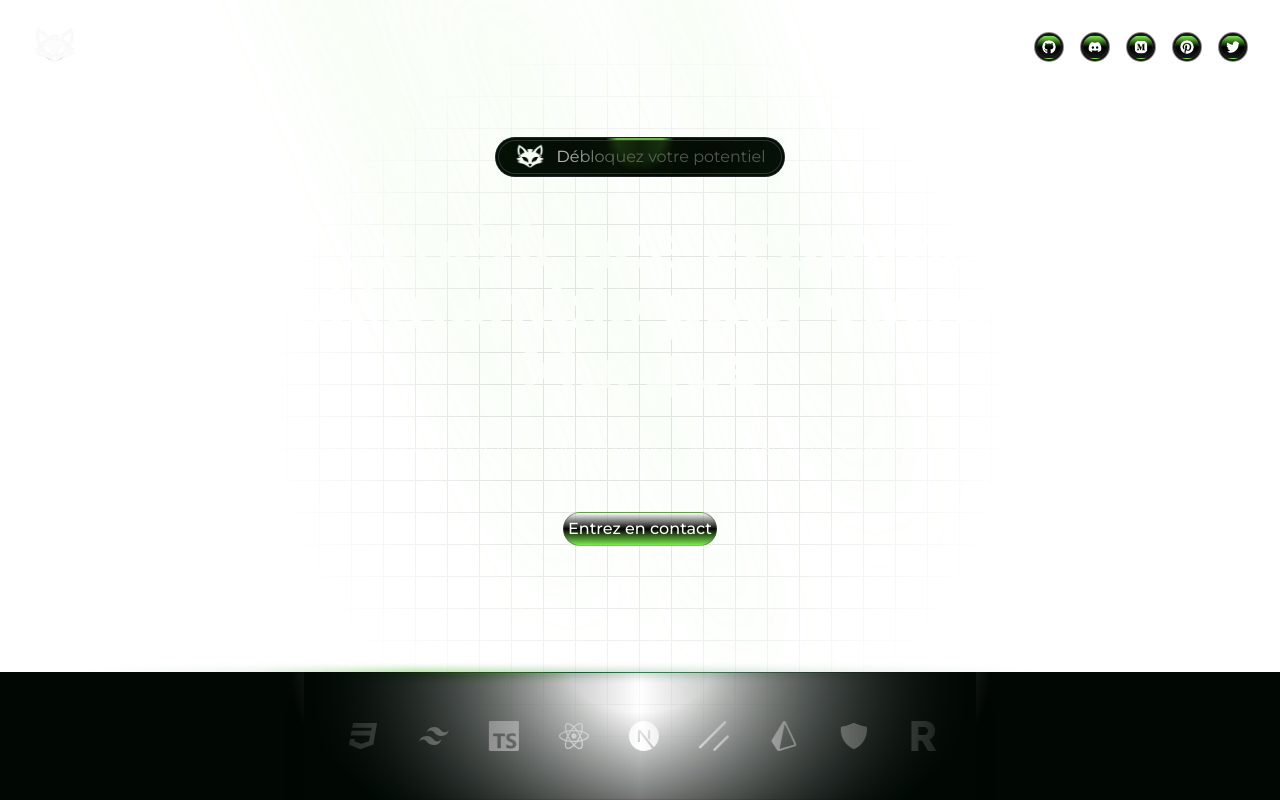
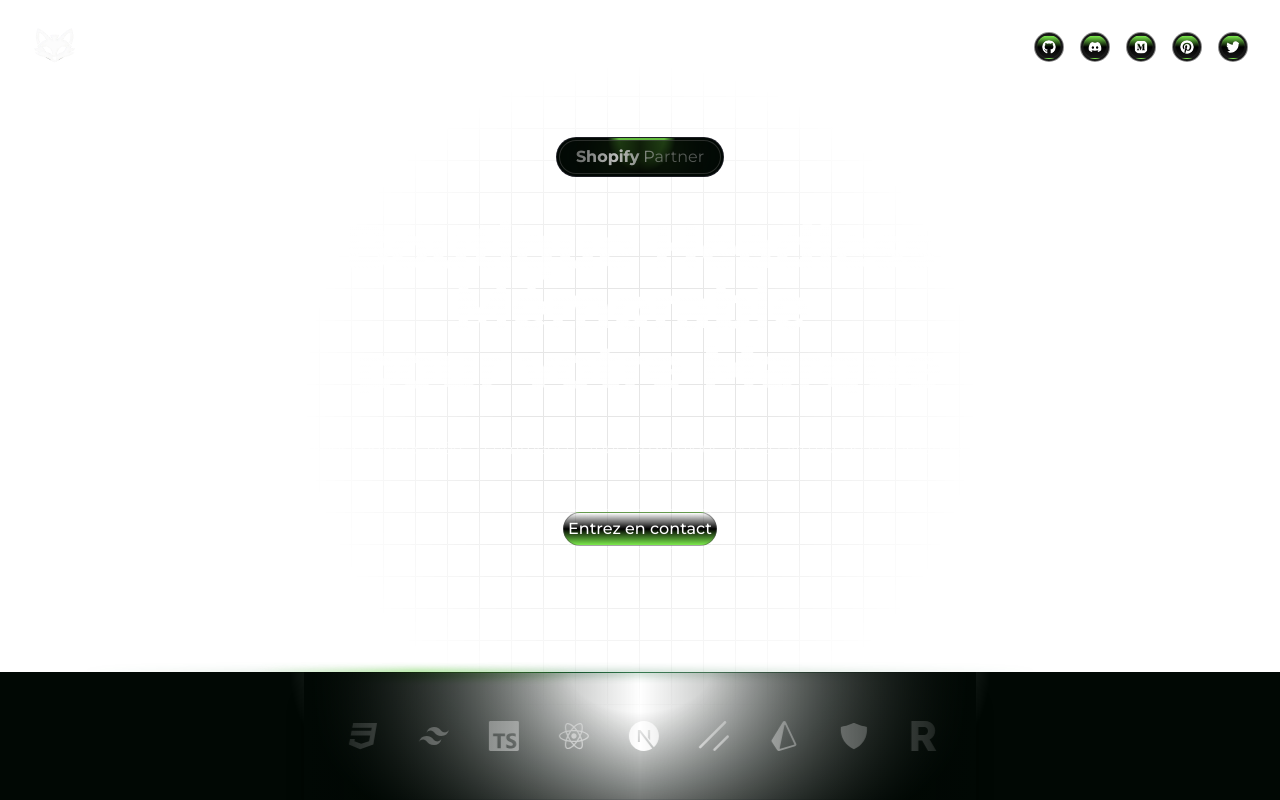
Before and after one commit to sejiux/sejiux-porfolio, a Next.js app: page / in a window 1280 px wide. Built offline with nearby package versions, Linux system fonts and the light colour scheme.

Commit message:
I remove spotlight

```diff
--- a/app/globals.css
+++ b/app/globals.css
@@ -11,5 +11,5 @@
 
 .mask {
   mask-image: radial-gradient(circle, rgba(1, 8, 4, 1) 20%, rgba(1, 8, 4, 0) 70%);
-  -webkit-mask-image: radial-gradient(circle, rgba(1, 8, 4, 0.5) 20%, rgba(1, 8, 4, 1) 50%);
+  -webkit-mask-image: radial-gradient(circle, rgba(1, 8, 4, 0.5) 15%, rgba(1, 8, 4, 1) 45%);
 }
--- a/components/Header.tsx
+++ b/components/Header.tsx
@@ -8,10 +8,7 @@
 import { useState } from "react";
 import { usePathname } from 'next/navigation';
 import ModalMenu from "./ModalMenu";
-import Image from 'next/image';
-import Logo from "@/public/images/sejiuxTransparency.png";
 import GridPattern from "./ui/grid-pattern";
-import { Spotlight } from "./ui/Spotlight";
 
 const HeaderPage = () => {
   const [isMenuOpen, setIsMenuOpen] = useState(false);
@@ -19,9 +16,6 @@
 
   return (
     <header className={cn("min-h-[100dvh] flex relative flex-col justify-between font-montserrat overflow-hidden")}>
-      <Spotlight className="absolute top-60 left-1/4 transform -translate-x-1/2 scale-75 fill-primary/50" fill="primary" />
-      <Spotlight className="absolute top-44 left-36 transform translate-x-1/4 scale-25 fill-primary/50" fill="primary" />
-      <Spotlight className="absolute top-20 left-[35%] transform translate-x-1/4 scale-75 fill-primary/50" fill="primary" />
       <GridPattern />
       <NavBar isMenuOpen={isMenuOpen} setIsMenuOpen={setIsMenuOpen} />
       <div className={cn("px-6", "xl:px-10", "2xl:px-14 -mt-20")}>
@@ -44,9 +38,8 @@
                       "2xl:text-lg"
                     )}>
                     <div className="flex gap-3 items-center">
-                      <Image src={Logo} alt="Logo of SejiuX" width={30} height={30} />
                       <p className={cn("text-[16px] flex gap-1")}>
-                        Débloquez votre potentiel
+                        <span className="font-bold">Shopify</span> Partner
                       </p>
                     </div>
                   </AnimatedShinyText>
@@ -56,12 +49,12 @@
             <h1 className={cn(
               "text-[32px] px-2 leading-tight font-bold",
               "lg:px-0 lg:text-6xl",
-              "xl:text-7xl xl:leading-[1.2]",
+              "xl:text-6xl xl:leading-[1.2]",
               "2xl:text-[100px]",
               "pointer-events-none whitespace-pre-wrap",
               "bg-gradient-to-b from-white/70 via-white via-50% to-white/70 bg-clip-text text-transparent text-center"
-            )}>Une Expérience Ecommerce <br className="hidden lg:block" />Mémorable pour votre Marque</h1>
-            <p className={cn("text-base font-light w-full px-4", "lg:px-0 lg:mx-auto text-white/85 lg:pb-2", "xl:text-lg xl:leading-relaxed", "2xl:text-xl")}>Faites passer votre marque au niveau supérieur avec une Boutique Shopify Headless</p>
+            )}>Boutique Headless Mémorable <br className="hidden lg:block" /> pour votre Marque</h1>
+            <p className={cn("text-base font-light w-full px-4", "lg:px-0 lg:mx-auto text-white/85 lg:pb-2", "xl:text-lg xl:leading-relaxed", "2xl:text-xl")}>Nous sommes prêts à commencer, tout ce que vous avez à faire est de le demander.</p>
             <div className="cursor-pointer z-10 h-full text-center font-medium">
               <div className={cn(
                 "w-52 h-12 mx-auto",
--- /dev/null
+++ b/components/ui/aurora-background.tsx.tsx
@@ -0,0 +1,54 @@
+"use client";
+import { cn } from "@/lib/utils";
+import React, { ReactNode } from "react";
+
+interface AuroraBackgroundProps extends React.HTMLProps<HTMLDivElement> {
+  children: ReactNode;
+  showRadialGradient?: boolean;
+}
+
+export const AuroraBackground = ({
+  className,
+  children,
+  showRadialGradient = true,
+  ...props
+}: AuroraBackgroundProps) => {
+  return (
+    <main>
+      <div
+        className={cn(
+          "relative flex flex-col  h-[100vh] items-center justify-center transition-bg",
+          className
+        )}
+        {...props}
+      >
+        <div className="absolute inset-0 overflow-hidden">
+          <div
+            //   I'm sorry but this is what peak developer performance looks like // trigger warning
+            className={cn(
+              `
+            [--white-gradient:repeating-linear-gradient(100deg,var(--white)_0%,var(--white)_7%,var(--transparent)_10%,var(--transparent)_12%,var(--white)_16%)]
+            [--dark-gradient:repeating-linear-gradient(100deg,var(--black)_0%,var(--black)_7%,var(--transparent)_10%,var(--transparent)_12%,var(--black)_16%)]
+            [--aurora:repeating-linear-gradient(100deg,var(--blue-500)_10%,var(--indigo-300)_15%,var(--blue-300)_20%,var(--violet-200)_25%,var(--blue-400)_30%)]
+            [background-image:var(--white-gradient),var(--aurora)]
+            dark:[background-image:var(--dark-gradient),var(--aurora)]
+            [background-size:300%,_200%]
+            [background-position:50%_50%,50%_50%]
+            filter blur-[10px] invert dark:invert-0
+            after:content-[""] after:absolute after:inset-0 after:[background-image:var(--white-gradient),var(--aurora)]
+            after:dark:[background-image:var(--dark-gradient),var(--aurora)]
+            after:[background-size:200%,_100%]
+            after:animate-aurora after:[background-attachment:fixed] after:mix-blend-difference
+            pointer-events-none
+            absolute -inset-[10px] opacity-50 will-change-transform`,
+
+              showRadialGradient &&
+                `[mask-image:radial-gradient(ellipse_at_100%_0%,black_10%,var(--transparent)_70%)]`
+            )}
+          ></div>
+        </div>
+        {children}
+      </div>
+    </main>
+  );
+};
--- a/tailwind.config.ts
+++ b/tailwind.config.ts
@@ -23,6 +23,14 @@
         montserrat: ["var(--font-ms)"],
       },
       keyframes: {
+        aurora: {
+          from: {
+            backgroundPosition: "50% 50%, 50% 50%",
+          },
+          to: {
+            backgroundPosition: "350% 50%, 350% 50%",
+          },
+        },
         spotlight: {
           "0%": {
             opacity: "0",
@@ -64,6 +72,7 @@
         },
       },
       animation: {
+        aurora: "aurora 60s linear infinite",
         spotlight: "spotlight 2s ease .75s 1 forwards",
         shimmer: "shimmer 8s infinite",
         backgroundPositionSpin:
```
